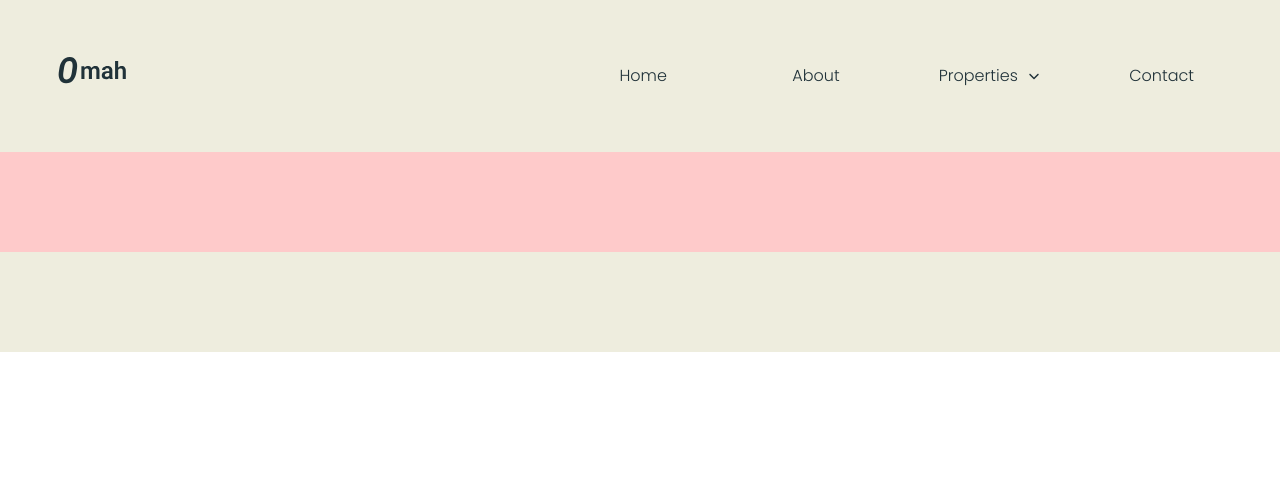
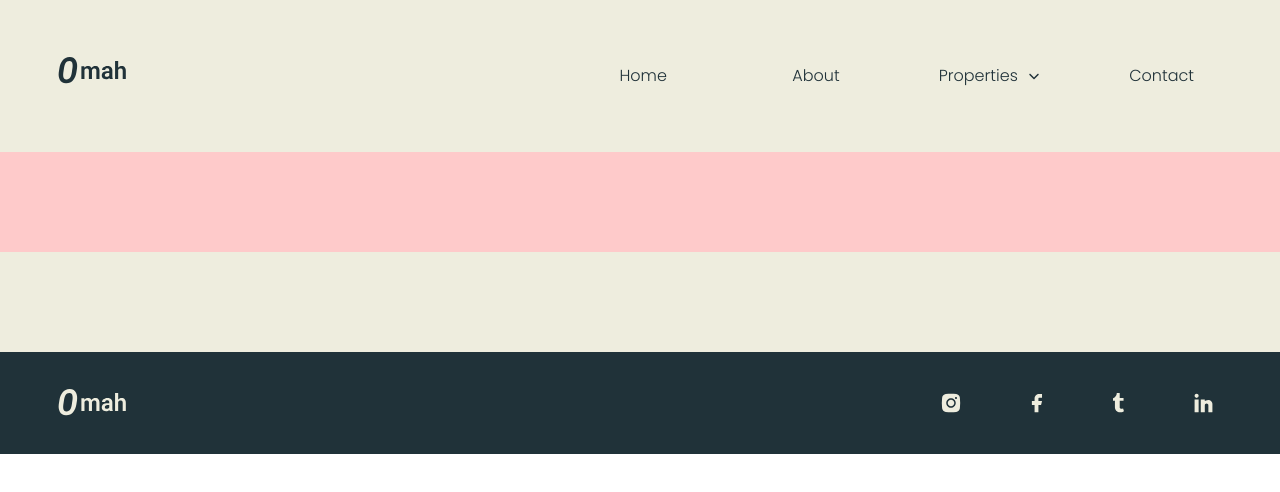
Before and after one commit to oleksandrway/real_estate_lending, a website built with Vite: page index.html in a window 1280 px wide. Built offline with nearby package versions, Linux system fonts and the light colour scheme; some packages are replaced by stand-ins of ours.

Commit message:
footer section
adaptability and hover effects

```diff
--- a/index.html
+++ b/index.html
@@ -19,7 +19,7 @@
   <header class="header">
     <div class="container flex justify-between items-center">
       <div class="header__logo">
-        <img src="/logo.svg" alt="logo" />
+        <img src="/header/logo.svg" alt="logo" />
       </div>
       <nav class="header__menu">
         <ul class="header__menu-list header-menu">
@@ -54,7 +54,31 @@
 
   <div class="h-10rem  bg-red-200 temporary-devider"> </div>
   <div class="h-10rem  bg-[var(--color-tertiary-light)] temporary-devider"> </div>
+  <footer class="footer">
+    <div class="container flex justify-between   gap-3rem">
+      <img src="/footer/logo.svg" alt="logo" class="footer__logo">
 
+      <div class=" social">
+        <a href="#" class="social__link">
+          <img src="/footer/instagram.svg" alt="instagram icon" class="social__icon">
+
+        </a>
+        <a href="#" class="social__link">
+          <img src="/footer/facebook.svg" alt="facebook icon" class="social__icon">
+
+        </a>
+        <a href="#" class="social__link">
+          <img src="/footer/tumblr.svg" alt="tumblr icon" class="social__icon">
+
+        </a>
+        <a href="#" class="social__link">
+          <img src="/footer/linkedin.svg" alt="linkedin icon" class="social__icon">
+
+        </a>
+
+      </div>
+    </div>
+  </footer>
 
   <script type="module" src="/main.js"></script>
 </body>
--- /dev/null
+++ b/src/scss/components/footer.scss
@@ -0,0 +1,48 @@
+.footer {
+  background-color: var(--color-primary-dark);
+  padding: 3rem 0;
+}
+
+.footer__logo {
+  width: 7.2rem;
+}
+
+.social {
+  display: flex;
+
+  gap: 5rem;
+  align-items: center;
+}
+
+.social__link {
+  padding: 1rem;
+  transition: all 0.3s;
+
+  &:hover {
+    transform: scale(1.15);
+  }
+}
+
+.social__icon {
+  height: 2rem;
+}
+
+@screen <lg {
+  .social {
+    gap: 3rem;
+  }
+}
+@screen <sm {
+  .footer {
+    padding: 2rem 0;
+  }
+  .footer__logo {
+    width: 5.2rem;
+  }
+  .social {
+    gap: 1.3rem;
+  }
+  .social__icon {
+    height: 1.8rem;
+  }
+}
--- a/src/scss/main.scss
+++ b/src/scss/main.scss
@@ -2,3 +2,4 @@
 @import "base/reusable-elements.scss";
 
 @import "components/header.scss";
+@import "components/footer.scss";
```
Also changed, not shown: public/footer/facebook.svg (added), public/footer/instagram.svg (added), public/footer/linkedin.svg (added), public/footer/logo.svg (added), public/footer/tumblr.svg (added), public/header/logo.svg (renamed from public/logo.svg).
